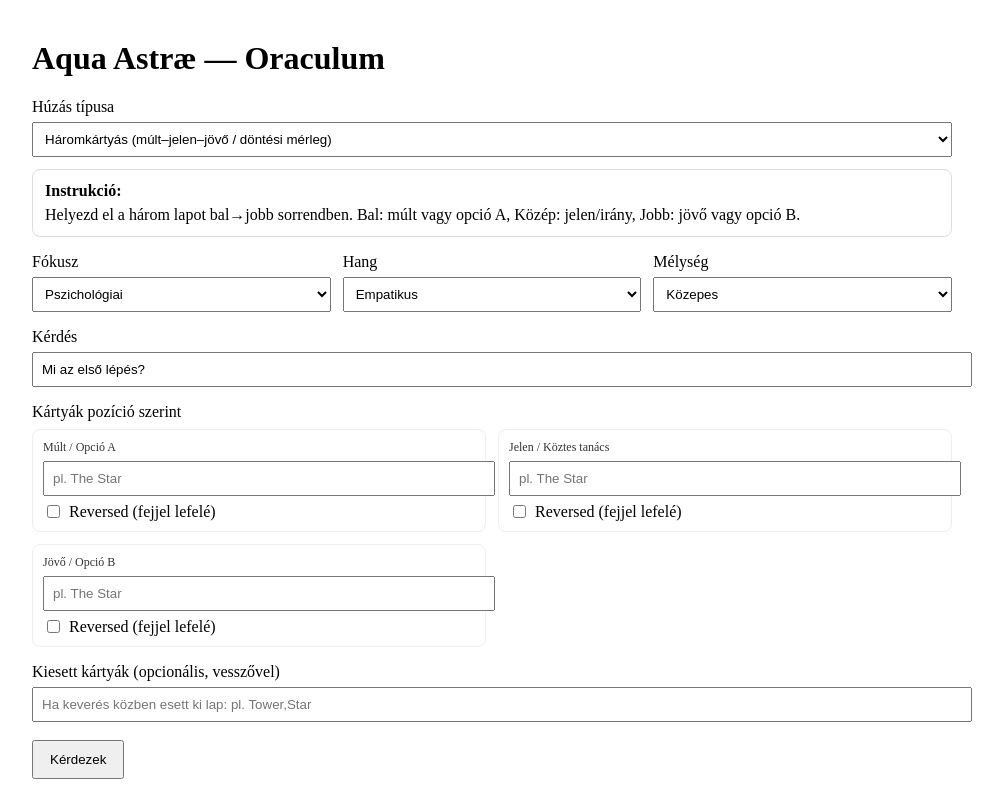
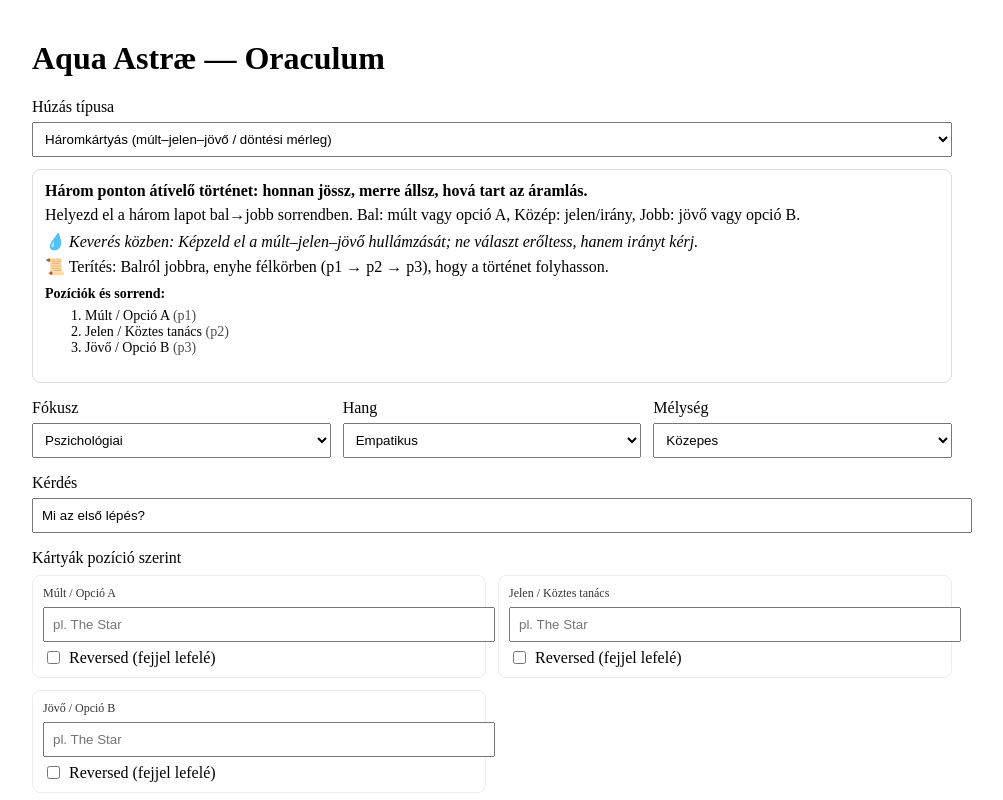
Before and after one commit to janosbartek-debug/aqua-astrae, a Next.js app: page / in a window 1280 px wide. Shown: the top 800 px of the page, without its empty margins (148-1151 px from the left). Built offline with nearby package versions, Linux system fonts and the light colour scheme.

Commit message:
Update index.js

```diff
--- a/pages/index.js
+++ b/pages/index.js
@@ -2,8 +2,8 @@ import { useMemo, useState } from "react";
 
 /**
  * Aqua Astræ — Oraculum UI (dynamic spreads + reversed + jumpers)
- * Single-file MVP for Next.js pages/ router → pages/index.js
- * - Spread selection shows instructions + optional image
+ * Next.js pages/ → pages/index.js
+ * - Spread selection shows one-liner + focus + layout + optional image
  * - Dynamic card slots per spread with Reversed checkbox
  * - Extra text input for "kiesett kártyák" (jumpers)
  * - Builds request body expected by /api/oraculum (v2)
@@ -15,19 +15,29 @@ const SPREADS = {
     label: "Szabad (intuitív)",
     positions: [],
     help: {
+      oneLiner:
+        "Intuíció-vezérelt húzás — engedd, hogy a kezed válasszon, az elme csak figyel.",
       text:
         "Vegyél ki tetszőleges számú lapot (1–10). Írd be a kártyák nevét és jelöld, ha fejjel lefelé érkezett.",
+      focus:
+        "Keverés közben lélegezz lassan: belégzés négyig, kilégzés hatig; engedd, hogy a kérdés képpé sűrűsödjön.",
+      layout:
+        "Teríts spontán: körben vagy lágy sorban — ahogy az áramlás hív; jegyezd meg a felbukkanás sorrendjét.",
       image: null,
     },
   },
   one_card: {
     label: "Egykártyás üzenet",
-    positions: [
-      { key: "p1", label: "Üzenet a napra" },
-    ],
+    positions: [{ key: "p1", label: "Üzenet a napra" }],
     help: {
+      oneLiner:
+        "Egy koncentrált üzenet a jelen pillanat fókuszáról.",
       text:
         "Egy lap. Lélegezz mélyeket, majd húzz egyet. A lap az aznapi fókuszt jelöli.",
+      focus:
+        "Mondd csendben: „Mit üzen ma a csillagvíz?” és tartsd a kezed a pakli felett három lélegzetig.",
+      layout:
+        "Egy lapot helyezz középre, szívvonalad elé; a kártya közvetlenül neked szól.",
       image: null,
     },
   },
@@ -39,8 +49,14 @@ const SPREADS = {
       { key: "p3", label: "Jövő / Opció B" },
     ],
     help: {
+      oneLiner:
+        "Három ponton átívelő történet: honnan jössz, merre állsz, hová tart az áramlás.",
       text:
         "Helyezd el a három lapot bal→jobb sorrendben. Bal: múlt vagy opció A, Közép: jelen/irány, Jobb: jövő vagy opció B.",
+      focus:
+        "Képzeld el a múlt–jelen–jövő hullámzását; ne választ erőltess, hanem irányt kérj.",
+      layout:
+        "Balról jobbra, enyhe félkörben (p1 → p2 → p3), hogy a történet folyhasson.",
       image: null,
     },
   },
@@ -52,8 +68,14 @@ const SPREADS = {
       { key: "p3", label: "Kapcsolat/mező" },
     ],
     help: {
+      oneLiner:
+        "Két part és a köztük áramló víz: a kapcsolat élő mezeje.",
       text:
         "Három lap háromszögben: fent az Én, bal lent a Te/Partner, jobb lent a Kapcsolat tere.",
+      focus:
+        "Lélegezz együtt a kapcsolat emlékével; ne a konfliktusra, hanem a közös pulzusra hangolódj.",
+      layout:
+        "Háromszög: p1 fent, p2 bal lent, p3 jobb lent; a tekinteted köröző mozgással járja be.",
       image: null,
     },
   },
@@ -66,8 +88,14 @@ const SPREADS = {
       { key: "p4", label: "Levegő (gondolat)" },
     ],
     help: {
+      oneLiner:
+        "A négy elem egyensúlya mutatja, hol áradj és hol terelj partot.",
       text:
         "Négy lap négy égtáj szerint. Jelöld, ha valamelyik fejjel lefelé érkezett — ez blokkra utalhat.",
+      focus:
+        "Érezd, ahogy a tested négy sarka a négy elemmel lélegzik; kérdezd: „Hol billen az egyensúly?”",
+      layout:
+        "Égtájak szerint: Észak–Víz (p1), Kelet–Levegő (p4), Dél–Tűz (p2), Nyugat–Föld (p3) — óramutató szerint körbejárva.",
       image: null,
     },
   },
@@ -80,8 +108,14 @@ const SPREADS = {
       { key: "p4", label: "Utolsó negyed – elengedés" },
     ],
     help: {
+      oneLiner:
+        "A Hold ritmusa: vetés, növekedés, aratás, elengedés.",
       text:
         "Négy lap körben: újholdtól teliholdig. A körív mozgását kövesd a kirakásnál.",
+      focus:
+        "Hangolódj a légzés ciklusára és kérdezd: „Melyik fázisban vagyok most, és mi támogat?”",
+      layout:
+        "Körívben p1 → p2 → p3 → p4; újholdtól indulva óramutató szerint haladj.",
       image: null,
     },
   },
@@ -100,8 +134,14 @@ const SPREADS = {
       { key: "p10", label: "Kimenet" },
     ],
     help: {
+      oneLiner:
+        "Átfogó térkép a helyzetről: gyökértől a kimenetig, belsőtől a külsőig.",
       text:
         "Rakd ki a klasszikus kereszt + személyoszlop elrendezést (1→10). Csatolhatsz képet az infó-blokkba.",
+      focus:
+        "Fogalmazd meg a kérdést egyetlen tiszta mondatban; lélegezz be higgadtan, ki hosszabban.",
+      layout:
+        "Sorrend: p1 és p2 keresztben, majd p3 (lent), p4 (bal), p5 (felül), p6 (jobb), ezután a személyoszlop p7→p10 alulról felfelé.",
       image: null, // pl. "/spreads/celtic-cross.png"
     },
   },
@@ -115,8 +155,14 @@ const SPREADS = {
       { key: "p5", label: "Integráció" },
     ],
     help: {
+      oneLiner:
+        "Tükröt tart a rejtett részeknek — gyengéden, de őszintén.",
       text:
         "Fókuszált, önismereti kirakásra. Időt hagyj a lapokra, jegyzetelj.",
+      focus:
+        "Mondd: „Készen állok látni azt, ami eddig rejtve volt.” — és engedd feljönni az érzéseket ítélet nélkül.",
+      layout:
+        "Függőleges fonal: p1 alul (gyökér), p2 fölötte, p3 közép, p4 felette, p5 legfelül (összegző fény).",
       image: null,
     },
   },
@@ -191,7 +237,7 @@ export default function Oraculum() {
     } else {
       cardsPayload = positions
         .filter((p) => p.name && p.name.trim())
-        .map((p) => ({ name: p.name.trim(), reversed: !!p.reversed, positionKey: p.key }));
+        .map((p) => ({ name: p.name.trim(), reversed: !!p.reversed, positionKey: p.key, positionLabel: p.label }));
     }
 
     if (cardsPayload.length === 0) {
@@ -246,11 +292,27 @@ export default function Oraculum() {
       </select>
 
       <div style={{ padding: 12, border: "1px solid #ddd", borderRadius: 8, marginBottom: 16 }}>
-        <strong>Instrukció:</strong>
+        <div style={{ fontWeight: 700 }}>{spreadDef.help.oneLiner}</div>
         <div style={{ marginTop: 6 }}>{spreadDef.help.text}</div>
+        {spreadDef.help.focus && (
+          <div style={{ marginTop: 8, fontStyle: "italic" }}>💧 Keverés közben: {spreadDef.help.focus}</div>
+        )}
+        {spreadDef.help.layout && (
+          <div style={{ marginTop: 6 }}>📜 Terítés: {spreadDef.help.layout}</div>
+        )}
         {spreadDef.help.image && (
           <div style={{ marginTop: 10 }}>
             <img src={spreadDef.help.image} alt="spread-diagram" style={{ maxWidth: "100%" }} />
+          </div>
+        )}
+        {spreadDef.positions?.length > 0 && (
+          <div style={{ marginTop: 10, fontSize: 14 }}>
+            <strong>Pozíciók és sorrend:</strong>
+            <ol style={{ marginTop: 6 }}>
+              {spreadDef.positions.map((p) => (
+                <li key={p.key}>{p.label} <span style={{ opacity: 0.7 }}>({p.key})</span></li>
+              ))}
+            </ol>
           </div>
         )}
       </div>
@@ -360,7 +422,11 @@ export default function Oraculum() {
           <h3>Eredmény</h3>
           <pre style={{ whiteSpace: "pre-wrap" }}>{resp.interpretation}</pre>
           <div style={{ fontSize: 13, opacity: 0.8, marginTop: 8 }}>
-            Modell: {resp.modelUsed} | Tier: {resp.tierUsed} | Tokenek: {resp.tokens} | Költség: ${'{'}resp.costUSD{'}'} | Havi összes: ${'{'}resp.totalUSDThisMonth{'}'}
+            {resp.modelUsed ? <>Modell: {resp.modelUsed} | </> : null}
+            {resp.tierUsed ? <>Tier: {resp.tierUsed} | </> : null}
+            {typeof resp.tokens === "number" ? <>Tokenek: {resp.tokens} | </> : null}
+            {typeof resp.costUSD === "number" ? <>Költség: ${resp.costUSD.toFixed(4)} | </> : null}
+            {typeof resp.totalUSDThisMonth === "number" ? <>Havi összes: ${resp.totalUSDThisMonth.toFixed(4)}</> : null}
           </div>
         </div>
       )}
```
